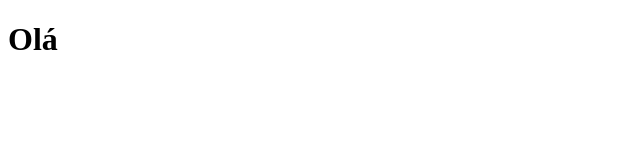
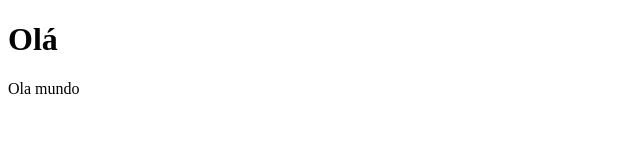
Before and after one commit to JoaoHenriqueHSR/teste, a plain HTML site: page commit1.html in a window 1280 px wide. Shown: the full height of the page, 0-640 px from the left. Drawn offline with Linux system fonts and the light colour scheme.

Commit message:
adicionando um paragrafo a commit1.html

```diff
--- a/commit1.html
+++ b/commit1.html
@@ -7,5 +7,6 @@
 </head>
 <body>
     <h1>Olá</h1>
+    <p1>Ola mundo</p1>
 </body>
 </html>
```
